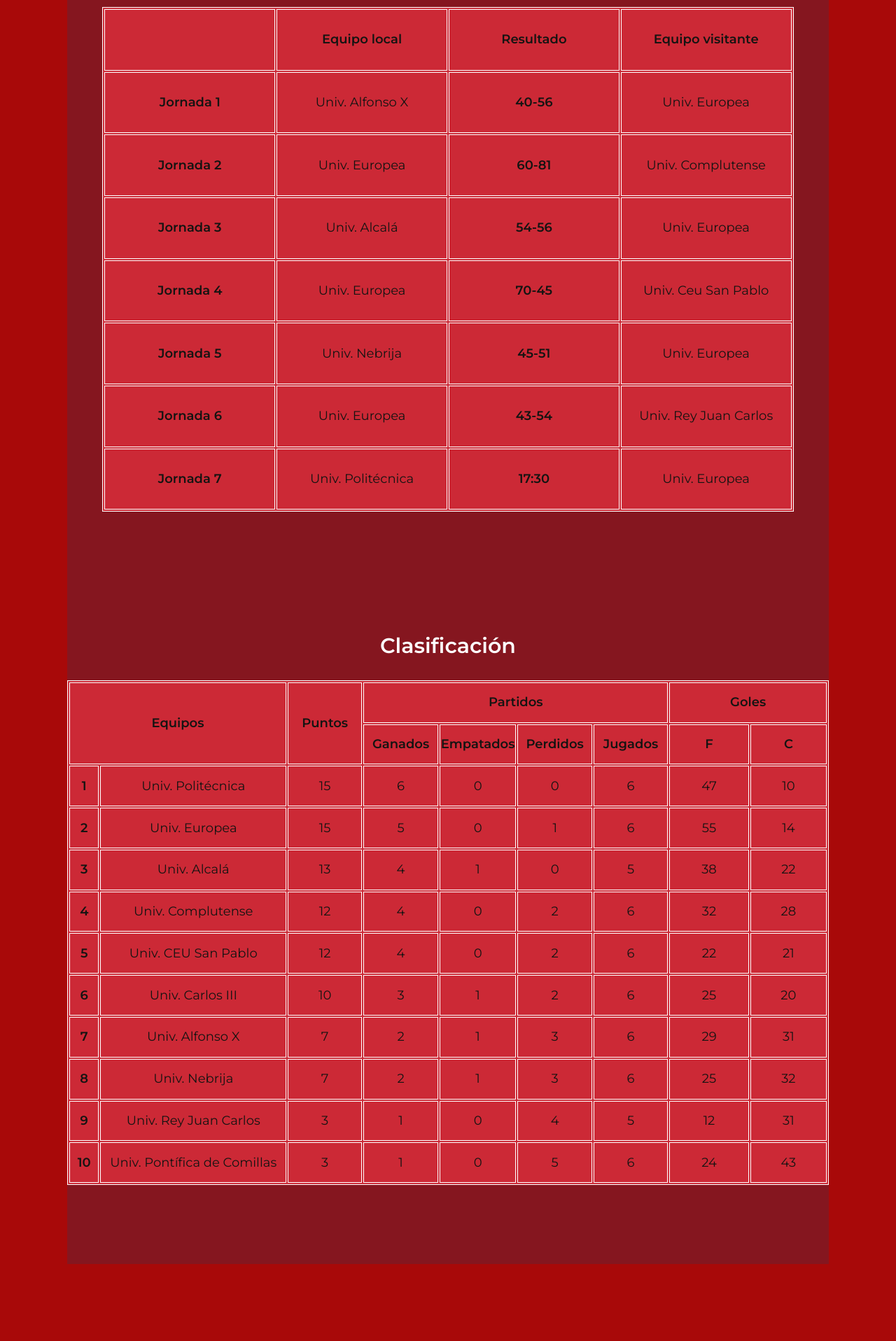
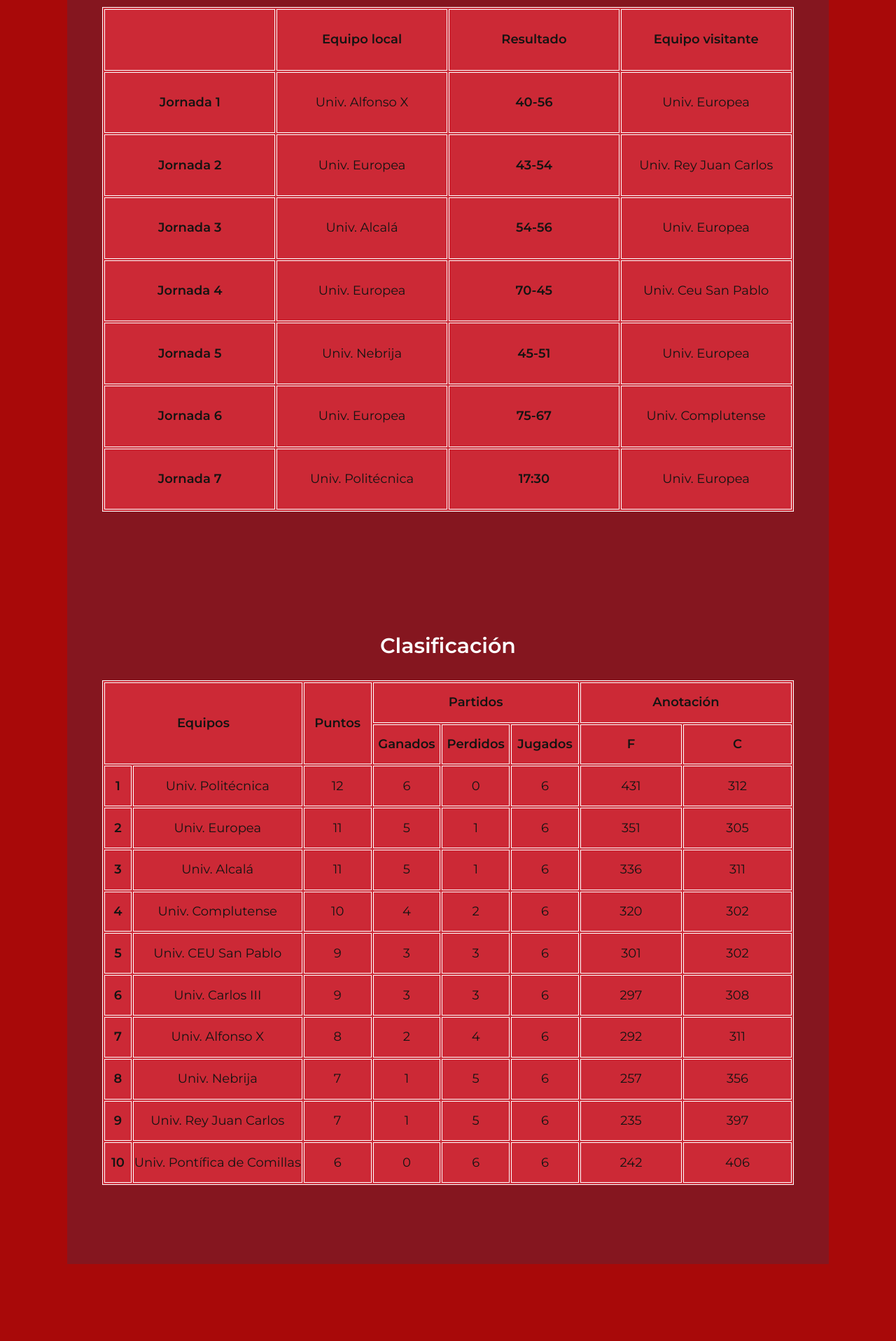
Before and after one commit to Ignaciogg/WEB-ClubDeDeporte, a PHP site: page /equipos/equiposB.html in a window 1280 px wide; the page is wider, and only the part inside the window is pictured. Shown: the part 1381-3297 px from the top of that part at 70% size. Run offline with PHP 8.4, Linux system fonts and the light colour scheme; some libraries are stand-ins or nearby versions.

Commit message:
clasificacion basket

```diff
--- a/equipos/equiposB.html
+++ b/equipos/equiposB.html
@@ -164,8 +164,8 @@
           <tr>
             <th class="jornada">Jornada 2</th>
             <td class="uni">Univ. Europea</td>
-            <th class="resultado_partido">60-81</th>
-            <td class="uni">Univ. Complutense</td>
+            <th class="resultado_partido">43-54</th>
+            <td class="uni">Univ. Rey Juan Carlos</td>
           </tr>
           <tr>
             <th class="jornada">Jornada 3</th>
@@ -188,8 +188,8 @@
           <tr>
             <th class="jornada">Jornada 6</th>
             <td class="uni">Univ. Europea</td>
-            <th class="resultado_partido">43-54</th>
-            <td class="uni">Univ. Rey Juan Carlos</td>
+            <th class="resultado_partido">75-67</th>
+            <td class="uni">Univ. Complutense</td>
           </tr>
           <tr>
             <th class="jornada">Jornada 7</th>
@@ -206,126 +206,115 @@
           <tr>
             <th colspan="2" rowspan="2">Equipos</th>
             <th class="puntos" rowspan="2">Puntos</th>
-            <th class="partidos" colspan="4">Partidos</th>
-            <th class="goles" colspan="2">Goles</th>
+            <th class="partidos" colspan="3">Partidos</th>
+            <th class="anotacion" colspan="2">Anotación</th>
           </tr>
           <tr>
             <th class="jgep">Ganados</th>
-            <th class="jgep">Empatados</th>
             <th class="jgep">Perdidos</th>
             <th class="jgep">Jugados</th>
-            <th class="goles">F</th>
+            <th class="anotacion">F</th>
             <th>C</th>
           </tr>
           <tr>
             <th class="clasifNum">1</th>
             <td class="unis">Univ. Politécnica</td>
-            <td class="puntos">15</td>
+            <td class="puntos">12</td>
             <td class="jgep">6</td>
             <td class="jgep">0</td>
-            <td class="jgep">0</td>
             <td class="jgep">6</td>
-            <td class="goles">47</td>
-            <td>10</td>
+            <td class="anotacion">431</td>
+            <td>312</td>
           </tr>
           <tr>
             <th class="clasifNum">2</th>
             <td class="unis">Univ. Europea</td>
-            <td class="puntos">15</td>
+            <td class="puntos">11</td>
             <td class="jgep">5</td>
-            <td class="jgep">0</td>
             <td class="jgep">1</td>
             <td class="jgep">6</td>
-            <td class="goles">55</td>
-            <td>14</td>
+            <td class="anotacion">351</td>
+            <td>305</td>
           </tr>
           <tr>
             <th class="clasifNum">3</th>
             <td class="unis">Univ. Alcalá</td>
-            <td class="puntos">13</td>
-            <td class="jgep">4</td>
+            <td class="puntos">11</td>
+            <td class="jgep">5</td>
             <td class="jgep">1</td>
-            <td class="jgep">0</td>
-            <td class="jgep">5</td>
-            <td class="goles">38</td>
-            <td>22</td>
+            <td class="jgep">6</td>
+            <td class="anotacion">336</td>
+            <td>311</td>
           </tr>
           <tr>
             <th class="clasifNum">4</th>
             <td class="unis">Univ. Complutense</td>
-            <td class="puntos">12</td>
+            <td class="puntos">10</td>
             <td class="jgep">4</td>
-            <td class="jgep">0</td>
             <td class="jgep">2</td>
             <td class="jgep">6</td>
-            <td class="goles">32</td>
-            <td>28</td>
+            <td class="anotacion">320</td>
+            <td>302</td>
           </tr>
           <tr>
             <th class="clasifNum">5</th>
             <td class="unis">Univ. CEU San Pablo</td>
-            <td class="puntos">12</td>
-            <td class="jgep">4</td>
-            <td class="jgep">0</td>
-            <td class="jgep">2</td>
+            <td class="puntos">9</td>
+            <td class="jgep">3</td>
+            <td class="jgep">3</td>
             <td class="jgep">6</td>
-            <td class="goles">22</td>
-            <td>21</td>
+            <td class="anotacion">301</td>
+            <td>302</td>
           </tr>
           <tr>
             <th>6</th>
             <td class="unis">Univ. Carlos III</td>
-            <td class="puntos">10</td>
+            <td class="puntos">9</td>
             <td class="jgep">3</td>
-            <td class="jgep">1</td>
-            <td class="jgep">2</td>
+            <td class="jgep">3</td>
             <td class="jgep">6</td>
-            <td class="goles">25</td>
-            <td>20</td>
+            <td class="anotacion">297</td>
+            <td>308</td>
           </tr>
           <tr>
             <th class="clasifNum">7</th>
             <td class="unis">Univ. Alfonso X</td>
-            <td class="puntos">7</td>
+            <td class="puntos">8</td>
             <td class="jgep">2</td>
-            <td class="jgep">1</td>
-            <td class="jgep">3</td>
+            <td class="jgep">4</td>
             <td class="jgep">6</td>
-            <td class="goles">29</td>
-            <td>31</td>
+            <td class="anotacion">292</td>
+            <td>311</td>
           </tr>
           <tr>
             <th class="clasifNum">8</th>
             <td class="unis">Univ. Nebrija</td>
             <td class="puntos">7</td>
-            <td class="jgep">2</td>
             <td class="jgep">1</td>
-            <td class="jgep">3</td>
+            <td class="jgep">5</td>
             <td class="jgep">6</td>
-            <td class="goles">25</td>
-            <td>32</td>
+            <td class="anotacion">257</td>
+            <td>356</td>
           </tr>
           <tr>
             <th class="clasifNum">9</th>
             <td class="unis">Univ. Rey Juan Carlos </td>
-            <td class="puntos">3</td>
+            <td class="puntos">7</td>
             <td class="jgep">1</td>
-            <td class="jgep">0</td>
-            <td class="jgep">4</td>
             <td class="jgep">5</td>
-            <td class="goles">12</td>
-            <td>31</td>
+            <td class="jgep">6</td>
+            <td class="anotacion">235</td>
+            <td>397</td>
           </tr>
           <tr>
             <th class="clasifNum">10</th>
             <td class="unis">Univ. Pontífica de Comillas</td>
-            <td class="puntos">3</td>
-            <td class="jgep">1</td>
+            <td class="puntos">6</td>
             <td class="jgep">0</td>
-            <td class="jgep">5</td>
             <td class="jgep">6</td>
-            <td class="goles">24</td>
-            <td>43</td>
+            <td class="jgep">6</td>
+            <td class="anotacion">242</td>
+            <td>406</td>
           </tr>
         </table>
       </div>
--- a/galeria/galeriaB.html
+++ b/galeria/galeriaB.html
@@ -133,7 +133,7 @@
     <div class="galeria gal1">
         <div class="columnaizq">
             <h1>Jornada 1</h1>
-            <h2>UEM vs Francisco de Vitoria</h2>
+            <h2>UEM vs Rey Juan Carlos</h2>
             <h3>9-10-2022</h3>
         </div>
         <div class="columnader">
@@ -157,7 +157,7 @@
     <div class="galeria">
         <div class="columnaizq">
             <h1>Jornada 2</h1>
-            <h2>UEM vs Complutense</h2>
+            <h2>UEM vs Ceu San Pablo</h2>
             <h3>23-10-2022</h3>
         </div>
         <div class="columnader">
@@ -181,7 +181,7 @@
     <div class="galeria">
         <div class="columnaizq">
             <h1>Jornada 3</h1>
-            <h2>UEM vs Alcalá</h2>
+            <h2>UEM vs Complutense</h2>
             <h3>6-11-2022</h3>
         </div>
         <div class="columnader">
--- a/style.css
+++ b/style.css
@@ -635,6 +635,10 @@
 	width: 10.7%;
 }
 
+.anotacion{
+	width: 15%;
+}
+
 .resultados tr th, td{
 	width: 20%;
 	border: 1px solid white;
```
